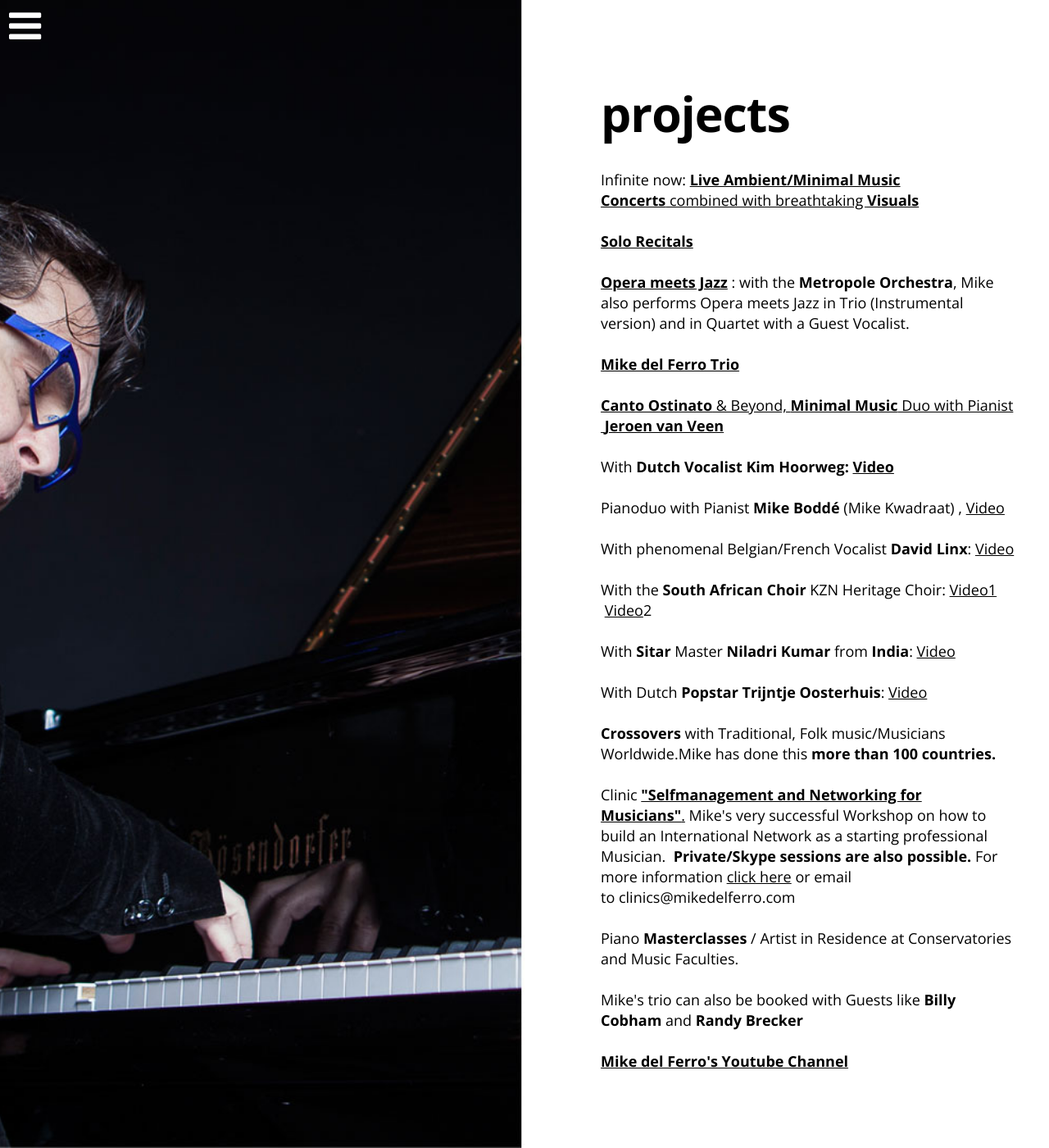
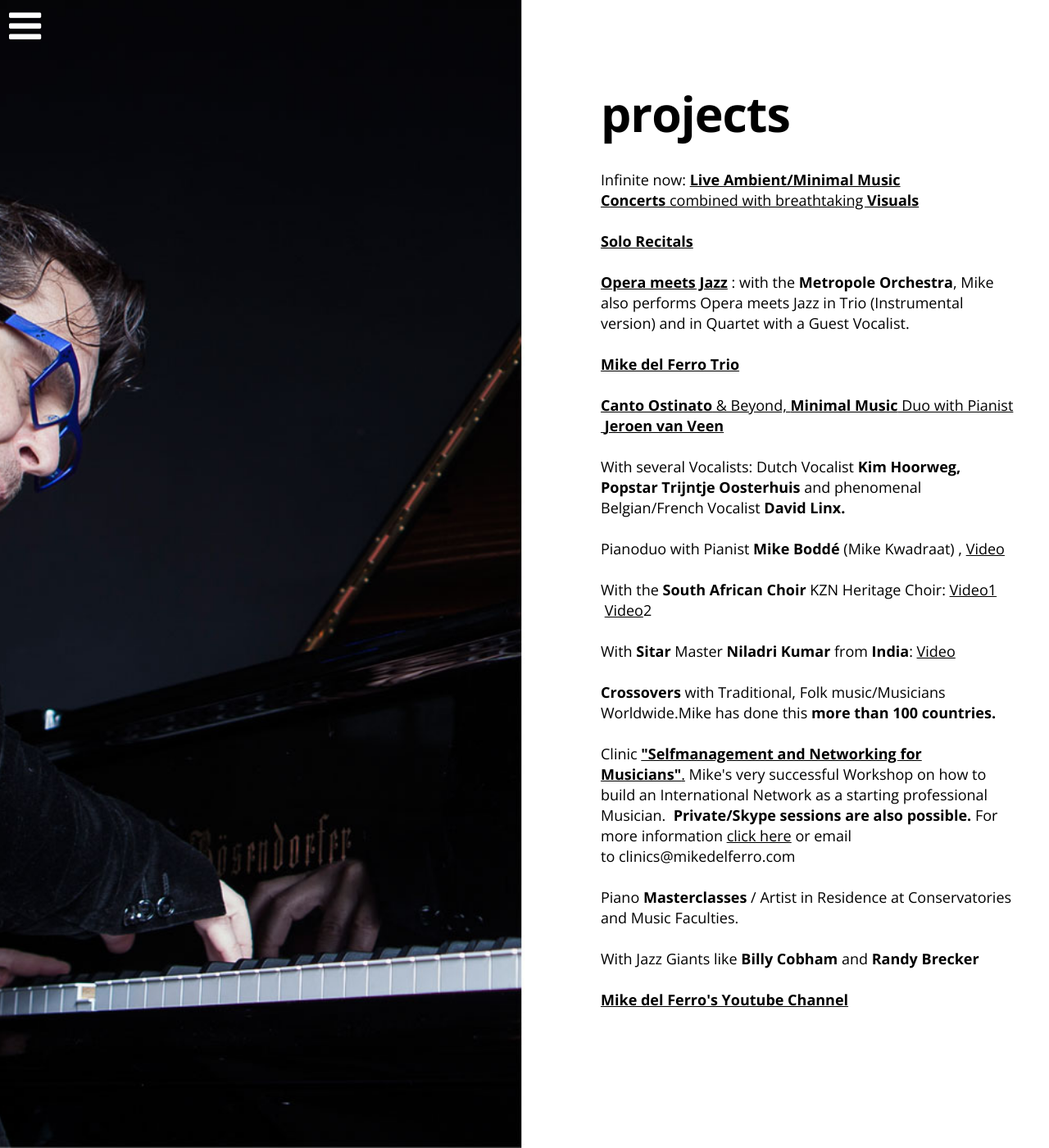
Before and after one commit to mikedelferro/website, a Jekyll site: the page projects.html, which Jekyll copies as it is, in a window 1280 px wide and 1400 px high. Shown: the whole window at 82% size. Built offline with Jekyll 4.4.1, drawn with Linux system fonts in a browser that asks for light colours; nearby versions of some CDN libraries.

Commit message:
Updated 'projects.html' via CloudCannon

```diff
--- a/projects.html
+++ b/projects.html
@@ -617,17 +617,14 @@ $(document).ready(function() {
     <p><a href="https://www.youtube.com/playlist?list=PLjPyJwrq8dYAvnplXW8VPm0xEpjq1KXvT"><strong>Mike del Ferro Trio</strong></a></p>
     <p><a href="https://www.youtube.com/playlist?list=PLjPyJwrq8dYAvnplXW8VPm0xEpjq1KXvT"><strong></strong></a><br /><a href="https://www.youtube.com/watch?v=cGmdooKGk7g&amp;list=PLjPyJwrq8dYCW9I4SY_50MViwgUqJOKJ7"><strong>Canto Ostinato</strong> &amp; Beyond, <strong>Minimal Music</strong> Duo with Pianist &nbsp;<strong>Jeroen van Veen</strong></a></p>
     <p>&nbsp;</p>
-    <p>With&nbsp;<strong>Dutch Vocalist Kim Hoorweg: <a data-cms-editor-link-style="undefined" target="_blank" class="external" href="https://watchlivejazz.tv/mike-del-ferro-kim-hoorweg-live-vanuit-splendor/?utm_source=spledor&amp;utm_medium=website&amp;utm_campaign=mike_en_kim&amp;utm_content=rechtstreekse_link">Video</a></strong></p>
+    <p>With several Vocalists: Dutch Vocalist<strong> Kim Hoorweg, Popstar Trijntje Oosterhuis </strong>and phenomenal Belgian/French Vocalist <strong><strong>David Linx.</strong></strong>
+    </p>
     <p>&nbsp;</p>
     <p>Pianoduo with Pianist <strong>Mike Bodd&eacute;</strong> (Mike Kwadraat) , <a data-cms-editor-link-style="undefined" target="_blank" class="external" href="https://www.youtube.com/watch?v=i8iRLsRZWHQ">Video</a></p>
-    <p>&nbsp;</p>
-    <p>With phenomenal Belgian/French Vocalist <strong>David Linx</strong>: <a data-cms-editor-link-style="undefined" target="_blank" class="external" href="https://www.youtube.com/watch?v=FWiabGuS08Q">Video</a></p>
     <p>&nbsp;</p>
     <p>With the&nbsp;<strong>South African Choir</strong> KZN Heritage Choir:&nbsp;<a data-cms-editor-link-style="undefined" target="_blank" class="external" href="https://www.youtube.com/watch?v=cM3ZvZaVirQ">Video1</a> &nbsp;<a data-cms-editor-link-style="undefined" target="_blank" class="external" href="https://www.youtube.com/watch?v=tMLZIDlVKYw">Video</a>2</p>
     <p>&nbsp;</p>
     <p>With <strong>Sitar</strong> Master <strong>Niladri Kumar</strong> from <strong>India</strong>: <a data-cms-editor-link-style="undefined" target="_blank" class="external" href="https://www.youtube.com/watch?v=oqWc-HELd3U">Video</a></p>
-    <p>&nbsp;</p>
-    <p>With Dutch <strong>Popstar</strong>&nbsp;<strong>Trijntje Oosterhuis</strong>: <a data-cms-editor-link-style="undefined" target="_blank" class="external" href="https://watchlivejazz.tv/mike-del-ferro-trijntje-oosterhuis-live-vanuit-splendor/?utm_source=splendor&amp;utm_medium=website&amp;utm_campaign=mike_en_trijntje&amp;utm_content=heel_concert">Video</a></p>
     <p>&nbsp;</p>
     <p><strong>Crossovers</strong> with Traditional, Folk music/Musicians Worldwide.Mike has done this <strong>more than 100 countries.</strong></p>
     <p>&nbsp;</p>
@@ -635,7 +632,7 @@ $(document).ready(function() {
     <p>&nbsp;</p>
     <p>Piano <strong>Masterclasses</strong> / Artist in Residence at Conservatories and Music Faculties.</p>
     <p>&nbsp;</p>
-    <p>Mike's trio can also be booked with Guests like <strong>Billy Cobham</strong> and <strong>Randy Brecker</strong></p>
+    <p>With Jazz Giants like <strong>Billy Cobham</strong> and <strong>Randy Brecker</strong></p>
     <p>&nbsp;</p>
     <p><a data-cms-editor-link-style="undefined" target="_blank" class="external" href="https://buff.ly/2HeBOYA "><strong>Mike del Ferro's Youtube Channel</strong></a></p>
     <p>&nbsp;</p>
```
